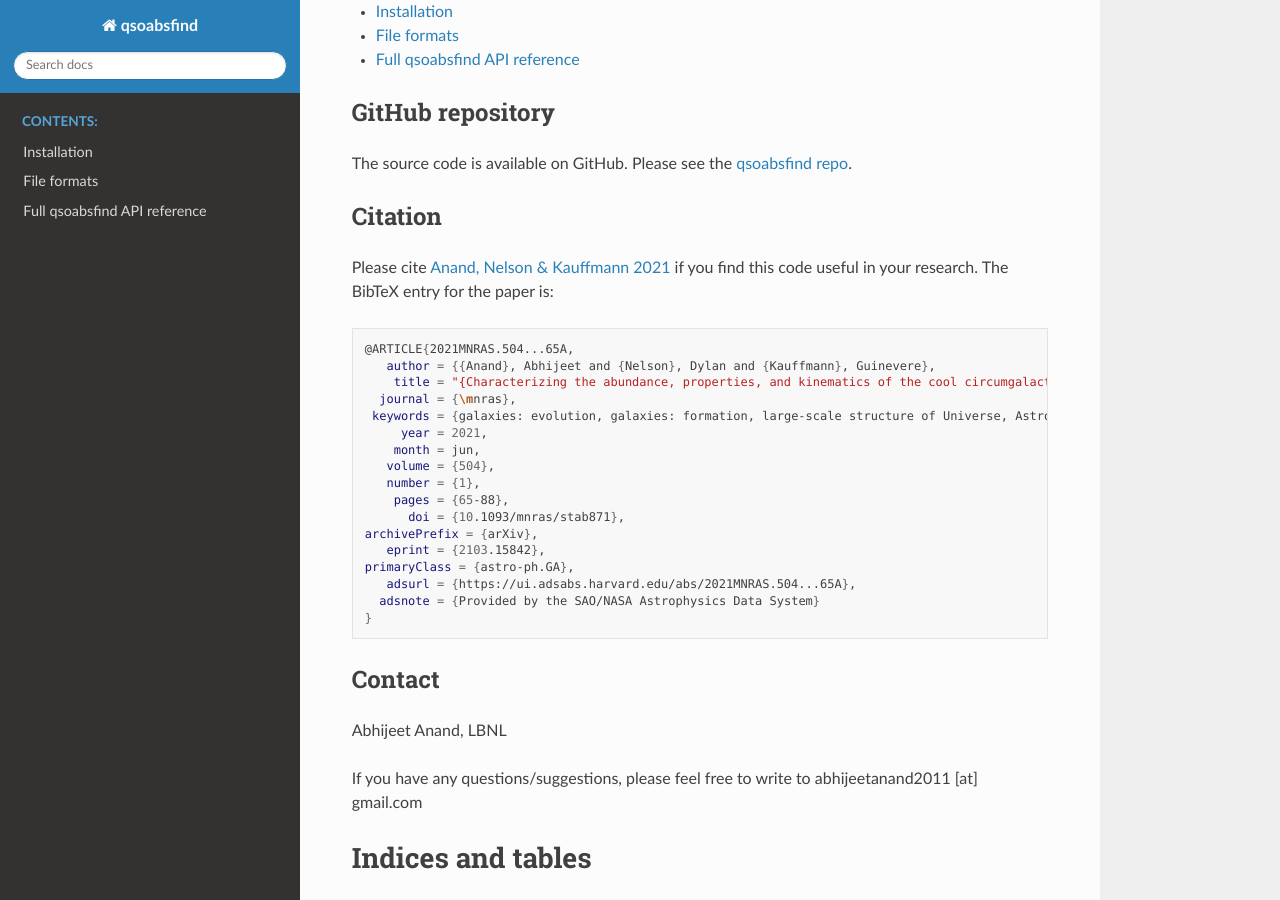
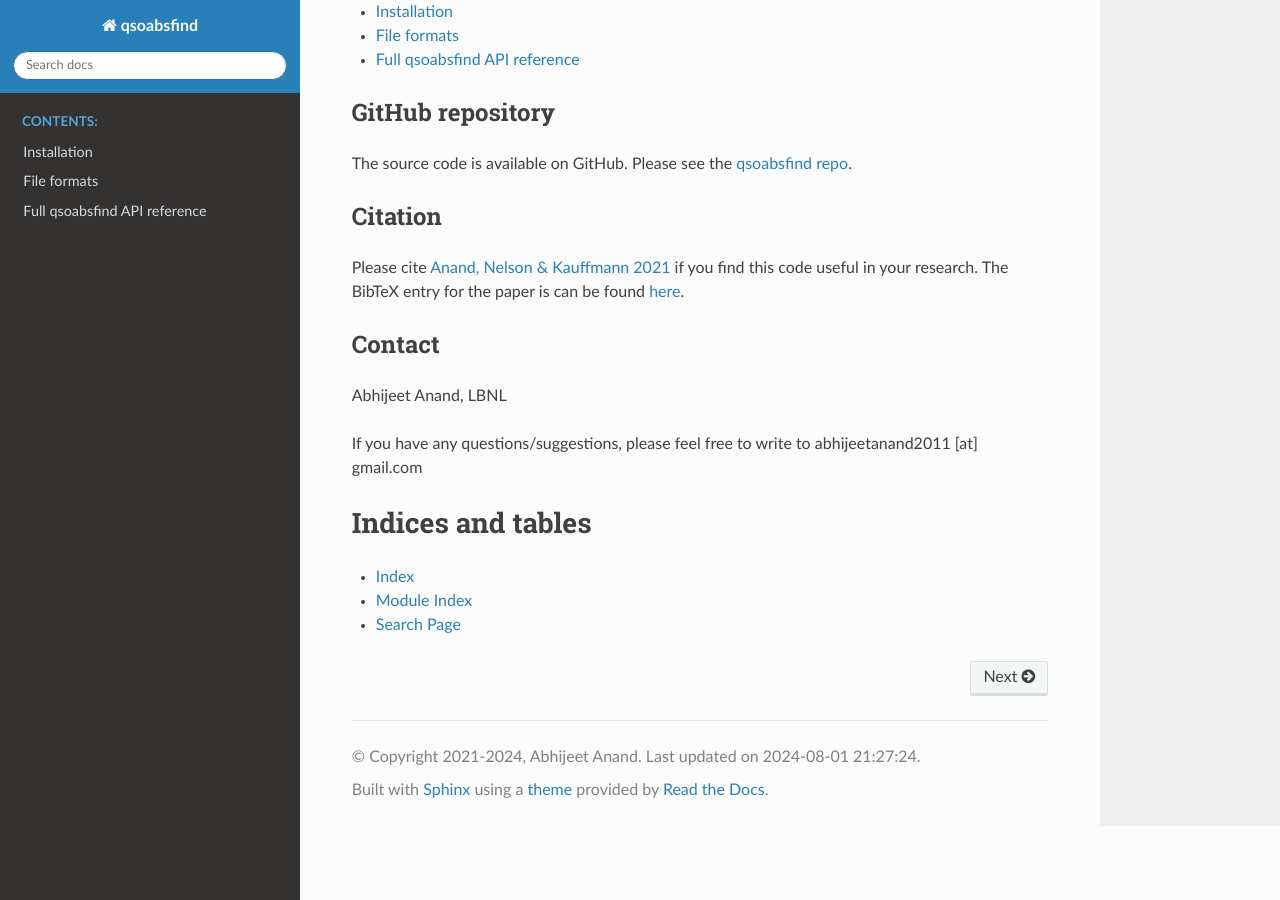
Before and after one commit to abhi0395/qsoabsfind, a Sphinx documentation site: the page built from docs/index.rst, in a window 1280 px wide and 900 px high, scrolled down 552 px. Built offline with Sphinx 7.4.7 and the Read the Docs theme 2.0.0, drawn with Linux system fonts in a browser that asks for light colours.

Commit message:
index.rst and fileformat.rst updated

```diff
--- a/docs/fileformat.rst
+++ b/docs/fileformat.rst
@@ -9,7 +9,7 @@ The input `fits file` must have the following HDU extensions:
 - **FLUX**: Should ideally contain the residual spectra (usually the flux/continuum, i.e., the continuum normalized spectra).
 - **WAVELENGTH**: Observed wavelength (in Angstroms).
 - **ERROR**: Error on residuals.
-- **TGTDETAILS**: Spectral details (such as Z_QSO, RA_QSO, DEC_QSO).
+- **METADATA**: Spectral details (such as Z_QSO, RA_QSO, DEC_QSO).
 
 Constant File (Optional)
 ------------------------
--- a/docs/index.rst
+++ b/docs/index.rst
@@ -32,27 +32,8 @@
 Citation
 --------
 
-Please cite `Anand, Nelson & Kauffmann 2021 <https://arxiv.org/abs/2103.15842>`_ if you find this code useful in your research. The BibTeX entry for the paper is:
+Please cite `Anand, Nelson & Kauffmann 2021 <https://arxiv.org/abs/2103.15842>`_ if you find this code useful in your research. The BibTeX entry for the paper is can be found `here <https://ui.adsabs.harvard.edu/abs/2021MNRAS.504...65A/exportcitation>`_.
 
-.. code-block:: sh
-
-     @ARTICLE{2021MNRAS.504...65A,
-        author = {{Anand}, Abhijeet and {Nelson}, Dylan and {Kauffmann}, Guinevere},
-         title = "{Characterizing the abundance, properties, and kinematics of the cool circumgalactic medium of galaxies in absorption with SDSS DR16}",
-       journal = {\mnras},
-      keywords = {galaxies: evolution, galaxies: formation, large-scale structure of Universe, Astrophysics - Astrophysics of Galaxies},
-          year = 2021,
-         month = jun,
-        volume = {504},
-        number = {1},
-         pages = {65-88},
-           doi = {10.1093/mnras/stab871},
-     archivePrefix = {arXiv},
-        eprint = {2103.15842},
-     primaryClass = {astro-ph.GA},
-        adsurl = {https://ui.adsabs.harvard.edu/abs/2021MNRAS.504...65A},
-       adsnote = {Provided by the SAO/NASA Astrophysics Data System}
-     }
 
 Contact
 -------
```
